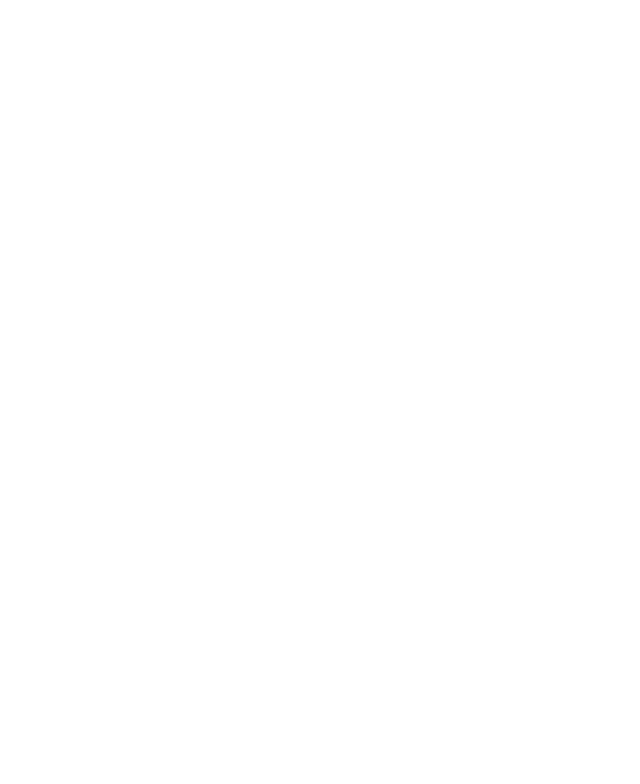
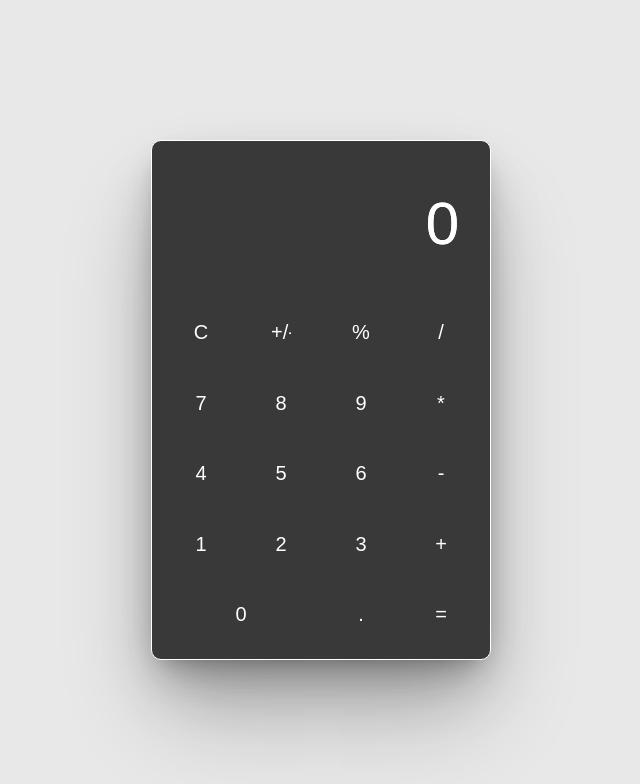
Before and after one commit to in-roma/simple_calculator, a website: page src/index.html in a window 1280 px wide. Shown: the whole page, without its empty margins (319-959 px from the left). Drawn offline with Linux system fonts and the light colour scheme; files that its build step writes are made by us from their sources; a web font is replaced by a local one.

Commit message:
version 0.01

```diff
--- a/src/index.html
+++ b/src/index.html
@@ -3,9 +3,39 @@
 <head>
     <meta charset="UTF-8">
     <meta name="viewport" content="width=device-width, initial-scale=1.0">
+    <link rel="stylesheet" href="./styles/main.css">
+    <link rel="stylesheet" href="https://use.typekit.net/wiz8mhb.css">
     <title>Simple calculator</title>
 </head>
 <body>
-
+    <div class="background">
+        <div class="app">
+            <div class="buttons">
+                <form action="">
+                    <input type="text" autofocus placeholder="0" autocomplete="off" maxlength="8123456789" name="screen" id="screen">
+                    <input type="button" value="C" class="transform">
+                    <input type="button" value="+/-" class="transform">
+                    <input type="button" value="%" class="transform">
+                    <input type="button" value="/" class="operator">
+                    <input type="button" value="7" class="data">
+                    <input type="button" value="8" class="data">
+                    <input type="button" value="9" class="data">
+                    <input type="button" value="*" class="operator">
+                    <input type="button" value="4" class="data">
+                    <input type="button" value="5" class="data">
+                    <input type="button" value="6" class="data">
+                    <input type="button" value="-" class="operator">
+                    <input type="button" value="1" class="data">
+                    <input type="button" value="2" class="data">
+                    <input type="button" value="3" class="data">
+                    <input type="button" value="+" class="operator">
+                    <input type="button" value="0" class="data">
+                    <input type="button" value="." class="data">
+                    <input type="button" value="=" class="sum">
+                </form>
+            </div>
+        </div>
+    </div>
 </body>
+<script src="./scripts/index.js"></script>
 </html>
--- /dev/null
+++ b/src/scripts/index.js
@@ -0,0 +1,80 @@
+const formList = document.querySelector('.buttons form');
+const screen = document.querySelector('#screen');
+const body = document.querySelector("body");
+
+let operator;
+let numbersEntered1 = [];
+let numbersReduced1;
+let numbersParsed1;
+let numbersEntered2 = [];
+let numbersReduced2;
+let numbersParsed2;
+let equal;
+
+function parsing (a) {return Number(a)};
+
+function clicked(event) {
+
+  if(event.target.className == "data"){
+    const number = event.target.value;
+
+    if (operator) {
+      numbersEntered2.push(number);
+      numbersReduced2 = numbersEntered2.join("");
+      numbersParsed2 = parsing(numbersReduced2);
+      screen.value = numbersParsed2;
+    } else {
+      numbersEntered1.push(number);
+      numbersReduced1 = numbersEntered1.join("");
+      numbersParsed1 = parsing(numbersReduced1);
+      screen.value = numbersParsed1;
+    }
+  }
+  if(event.target.className == "operator"){
+    operator = event.target.value;
+    screen.value = operator;
+  }
+
+  if(event.target.className == "transform") {
+    const tran = event.target.value;
+
+    if (tran == "+/-") {
+      let value = screen.value;
+      if (value > 0){
+        equal = -(value);
+      } else {
+        equal = Math.abs(value);
+      }
+    }
+    if (tran == "%") {
+      let value = screen.value;
+      equal = value / 100;
+    }
+    if (tran == "C") {
+      equal = "";
+    }
+    screen.value = equal;
+  }
+
+  if(event.target.className == "sum"){
+    if (operator == "+") {
+      equal = numbersParsed1 + numbersParsed2;
+    }
+    if (operator == "-") {
+      equal = numbersParsed1 - numbersParsed2;
+    }
+    if (operator == "/") {
+      equal = numbersParsed1 / numbersParsed2;
+    }
+    if (operator == "*") {
+      equal = numbersParsed1 * numbersParsed2;
+    }
+    console.log(numbersParsed1 , operator , numbersParsed2, "this numbersParsed1 + operator + numbersParsed2");
+
+    screen.value = equal;
+  }
+
+}
+
+formList.addEventListener('click', clicked);
+body.addEventListener("keypress", function () {console.log("keyclicked")});
--- /dev/null
+++ b/src/scss/_app.scss
@@ -0,0 +1,102 @@
+:root {
+    font-size: 10px;
+}
+
+html {
+    font-family: nimbus-sans,sans-serif;
+    font-weight: 300;
+    font-style: normal;
+}
+
+.background {
+    width: 100vw;
+    height: 100vh;
+    background-color:rgb(232, 232, 232);
+    display: flex;
+    justify-content: center;
+    align-items: center;
+}
+
+.app {
+    width: 34rem;
+    height: 52rem;
+    background-color: rgb(57, 57, 57);
+    border: 1.2px rgb(255, 255, 255) solid;
+    border-radius: 10px;
+    display: flex;
+    justify-content: center;
+    align-items: center;
+    box-shadow:
+    0 1px 3px -11px rgba(0, 0, 0, 0.034),
+    0 2.3px 6.4px -11px rgba(0, 0, 0, 0.058),
+    0 4px 10.4px -11px rgba(0, 0, 0, 0.078),
+    0 6.2px 15.2px -11px rgba(0, 0, 0, 0.097),
+    0 9.1px 21.3px -11px rgba(0, 0, 0, 0.116),
+    0 13.4px 29.4px -11px rgba(0, 0, 0, 0.135),
+    0 20.1px 41px -11px rgba(0, 0, 0, 0.157),
+    0 32px 59.7px -11px rgba(0, 0, 0, 0.185),
+    0 60px 93px -11px rgba(0, 0, 0, 0.24);
+}
+
+form {
+    width: 32rem;
+    height: 50rem;
+    display: grid;
+    grid-template-columns: repeat(4, 1fr);
+    grid-template-rows: repeat(6, 1fr);
+
+    :first-child {
+        width: 100%;
+        height: 10rem;
+        grid-column: 1/5;
+        grid-row: 1/1;
+        font-size: 6rem;
+        font-weight: 100;
+        outline: none;
+        border: none;
+        box-shadow: none;
+        text-align: end;
+        padding: 0px 22px;
+        color: transparent;
+        text-shadow: 0 0 0 #ffffff;
+
+        &:focus {
+        outline: none;
+        }
+
+        &::placeholder {
+            box-shadow: none;
+            outline: none;
+            border: none;
+            color: white;
+            font-size: 6rem;
+            font-weight: 100;
+            align-self: flex-end;
+            // padding: 0px 26px;
+        }
+
+    }
+    :nth-child(18) {
+        width: auto;
+        height: auto;
+        grid-column: 1/3;
+        grid-row: 6/6;
+    }
+    input {
+        width: 2rem;
+        height: auto;
+        color: white;
+        font-size: 2rem;
+        border: none;
+        background: none;
+        justify-self: center;
+        align-self: center;
+        column-gap: 1px;
+        row-gap: 1px;
+        cursor: text;
+        &:focus{
+            outline: none;
+            border: none;
+        }
+    }
+}
--- /dev/null
+++ b/src/scss/_reset.scss
@@ -0,0 +1,12 @@
+// Reset Box Sizing
+  * {
+    margin: 0;
+    padding: 0;
+    box-sizing: border-box;
+  }
+
+// Reset Lists
+
+ul {
+    list-style: none;
+}
--- /dev/null
+++ b/src/scss/main.scss
@@ -0,0 +1,2 @@
+@import "reset";
+@import "app";
```
Also changed, not shown: src/scss/main.css (added), 2 other files.
